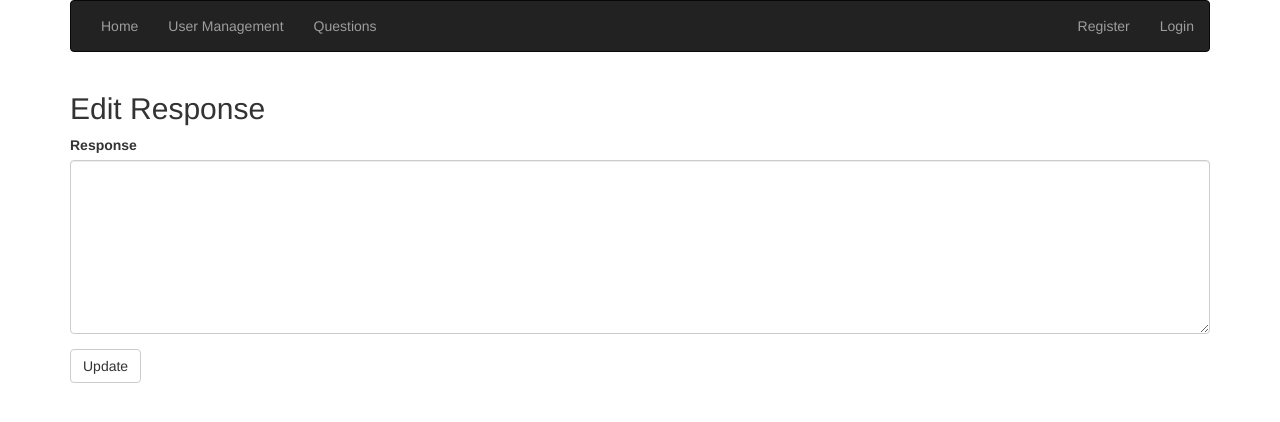
After one commit to ivanmatozan/Customer-Service, a PHP site: template resources/views/response/edit.twig in a window 1280 px wide. The commit adds this page. Shown: the top 422 px of the page. Run offline with PHP 8.4, Linux system fonts and the light colour scheme; the template is opened without the code that fills it, so the values that code supplies are empty; some libraries are stand-ins or nearby versions.

Commit message:
Add response CRUD

```diff
--- a/app/routes.php
+++ b/app/routes.php
@@ -30,3 +30,7 @@ $app->post('/questions/close/{id}', 'App\Controllers\QuestionController:close');
 $app->get('/questions/show/{id}', 'App\Controllers\QuestionController:show')->setName('question.show');
 
 $app->post('/questions/{id}/response', 'App\Controllers\ResponseController:postCreate')->setName('response.create');
+$app->get('/response/edit/{id}', 'App\Controllers\ResponseController:getEdit')->setName('response.edit');
+$app->post('/response/edit/{id}', 'App\Controllers\ResponseController:postEdit');
+$app->get('/response/delete/{id}', 'App\Controllers\ResponseController:confirmDelete')->setName('response.delete');
+$app->post('/response/delete/{id}', 'App\Controllers\ResponseController:delete');
--- /dev/null
+++ b/resources/views/response/edit.twig
@@ -0,0 +1,30 @@
+{% extends 'templates/app.twig' %}
+
+{% block title %}Edit Response{% endblock %}
+
+{% block content %}
+
+    <div class="row">
+        <div class="col-xs-12">
+            <h2>Edit Response</h2>
+        </div>
+    </div>
+
+    <div class="row">
+        <div class="col-xs-12">
+            <form action="{{ path_for('response.edit', {id: questionResponse.id}) }}" method="post" class="form">
+                <div class="form-group {{ validationErrors.response ? 'has-error' : '' }}">
+                    <label for="response">Response</label>
+                    <textarea id="response" name="response" class="form-control"
+                              rows="8">{{ oldData.response ? oldData.response : questionResponse.text }}</textarea>
+                    {% if validationErrors.response %}
+                        <span class="help-block">{{ validationErrors.response | first }}</span>
+                    {% endif %}
+                </div>
+
+                <button type="submit" class="btn btn-default">Update</button>
+            </form>
+        </div>
+    </div>
+
+{% endblock %}
```
Also changed, not shown: app/Controllers/QuestionController.php (+9 -1 lines), app/Controllers/ResponseController.php (+82 -0 lines), resources/views/question/show.twig (+9 -0 lines).
